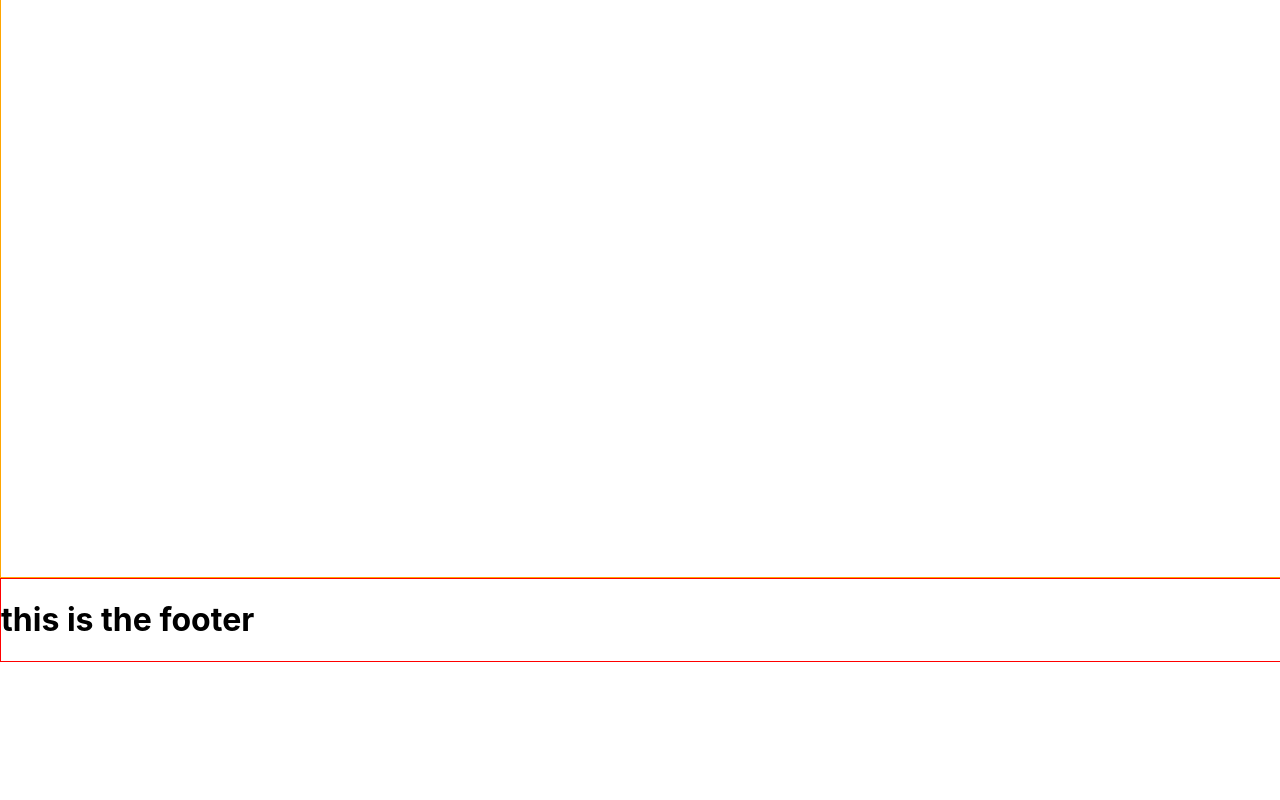
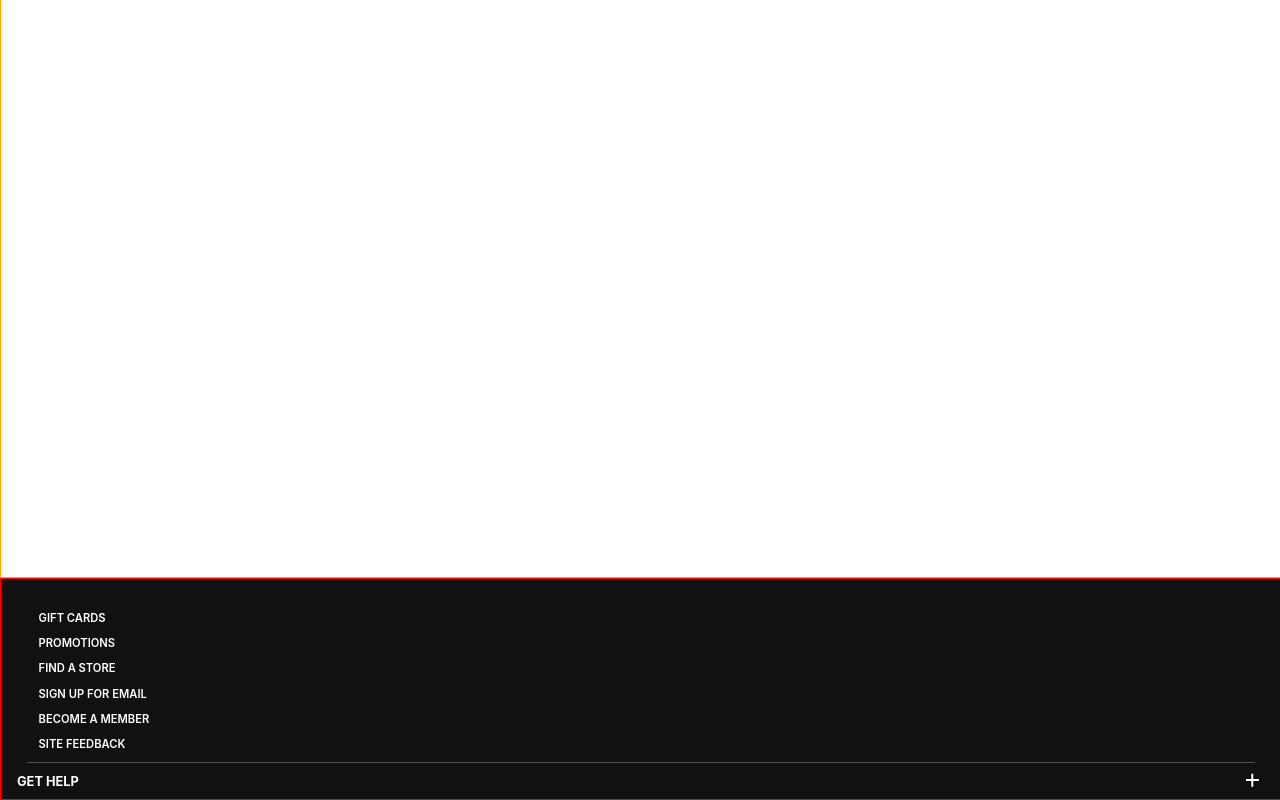
Before and after one commit to gdelv/jordanFrontend, a React (Create React App) app: page / in a window 1280 px wide. Shown: the part 553-1353 px from the top of the page. Before the commit the page ends 1215 px from the top, so only its background shows below. Built offline with nearby package versions, Linux system fonts and the light colour scheme.

Commit message:
added help component to footer

```diff
--- a/src/App.css
+++ b/src/App.css
@@ -9,7 +9,7 @@
 footer {
   display: block;
   position: relative;
-
+  background-color: #111;
   /* scroll: none; */
   height: fit-content;
   width: 100%;
--- /dev/null
+++ b/src/components/Help.jsx
@@ -0,0 +1,57 @@
+import React from 'react'
+// import { FiPlus } from 'react-icons/fi'
+class Help extends React.Component {
+    constructor () {
+        super()
+        this.state = {
+            modal: false,
+            plusClassName: ""
+        }
+    }
+    renderHelp = () => {
+        return (
+        <div className='help-container'>
+            <h2>Get help</h2>
+            <div className='plus-container' onClick={() => this.handleClick()}>
+                <span className={`plus-line vertical ${this.state.plusClassName}`}></span>
+                <span className='plus-line horizontal'></span>
+            </div>
+            {/* <FiPlus className='help-plus' onClick={() => this.handleClick()}/> */}
+        </div>
+        )
+    }
+    renderLinks = () => {
+        if(this.state.modal) {
+        return (
+            <div className='help-modal'>
+                <a href='/'>Order Status</a>
+                <a href='/'>Shipping and Delivery</a>
+                <a href='/'>Returns</a>
+                <a href='/'>Payment Options</a>
+                <a href='/'>Gift Card Balance</a>
+                <a href='/'>Contact Us</a>
+            </div>
+        )
+    }
+    }
+    handleClick = () => {
+        this.changeToMinus()
+        this.setState({ modal: !this.state.modal })
+    }
+    changeToMinus = () => {
+        if(this.state.plusClassName === "") {
+            this.setState({ plusClassName: "close" })
+        } else if(this.state.plusClassName === "close") {
+            this.setState({ plusClassName: "" })
+        }
+    }
+    render() {
+        return (
+            <>
+            {this.renderHelp()}
+            {this.renderLinks()}
+            </>
+        )
+    }
+}
+export default Help
--- /dev/null
+++ b/src/components/MainLinks.jsx
@@ -0,0 +1,14 @@
+import React from 'react'
+
+export const MainLinks = () => {
+    return (
+        <div className='main-links'>
+            <a href='https://www.nike.com/gift-cards' target='_blank' rel="noopener noreferrer">Gift Cards</a>
+            <a href='https://www.nike.com/promo-code'target='_blank' rel="noopener noreferrer" >Promotions</a>
+            <a href='https://www.nike.com/retail/?page=1&storesPerPage=15'target='_blank' rel="noopener noreferrer" >Find a Store</a>
+            <a href='https://www.nike.com/jordan#emailsignup'target='_blank' rel="noopener noreferrer" >Sign up for email</a>
+            <a href='https://www.nike.com/register'target='_blank' rel="noopener noreferrer" >Become a member</a>
+            <a href='https://www.nike.com/jordan#usabilla-button'target='_blank' rel="noopener noreferrer" >Site feedback</a>
+        </div>
+    )
+}
--- a/src/shared/Footer.jsx
+++ b/src/shared/Footer.jsx
@@ -1,9 +1,14 @@
 import React from 'react'
-
+import '../styles/Footer.css'
+import {MainLinks} from '../components/MainLinks'
+import Help from '../components/Help'
 const Footer = () => {
     return (
         <>
-            <h1>this is the footer</h1>
+            <div className='footer-container'>
+                <MainLinks/>
+                <Help/>
+            </div>
         </>
     )
 }
--- /dev/null
+++ b/src/styles/Footer.css
@@ -0,0 +1,86 @@
+.main-links {
+    display: flex;
+    flex-direction: column;
+    padding-left: .7rem;
+    padding-top: 2rem;
+    align-items: flex-start;
+    border-bottom: 1px solid rgb(80, 80, 80);
+    margin: 0 auto;
+    width: 95%;
+}
+
+.main-links a {
+    text-decoration: none;
+    text-transform: uppercase;
+    color: white;
+    padding-bottom:.7rem ;
+    font-weight: 600;
+    font-size: .7rem;
+}
+
+.help-container {
+    color: white;
+    display: flex;
+    justify-content: space-between;
+}
+
+.help-container h2 {
+    padding-left: 1rem;
+    text-transform: uppercase;
+    font-size: .8rem;
+
+}
+.plus-container {
+    display: inline-block;
+    position: relative;
+    margin: auto 1rem auto 0;
+    width: 25px;
+    height: 25px;
+    /* border: 1px solid red; */
+}
+.plus-line {
+    position: absolute;
+    width: 12px;
+    height: 2px;
+    background-color: white;
+    transition: all cubic-bezier(0.26, 0.1, 0.27, 1.55) .35s;
+}
+.vertical {
+    left: 25%;
+    width: 50%;
+    bottom: 50%;
+    transform: rotate(90deg);
+}
+.horizontal {
+    bottom: 50%;
+    left: 25%;
+    width: 50%;
+    transform: rotate(0deg);
+}
+
+.close {
+    transform: rotate(180deg);
+}
+
+.help-plus {
+    margin: auto 0;
+    padding-right: 1rem;
+}
+.help-modal {
+    /* border: 1px solid red; */
+    height: fit-content;
+    width: 100%;
+    display: flex;
+    flex-direction: column;
+    align-items: flex-start;
+    padding-left: 1rem;
+    border-bottom: 1px solid rgb(80, 80, 80);
+
+}
+
+.help-modal a {
+    text-decoration: none;
+    padding-bottom: .6rem;
+    color: gray;
+    font-size: .7rem;
+}
--- a/src/styles/Nav.css
+++ b/src/styles/Nav.css
@@ -26,7 +26,7 @@ nav {
     /* color: blue; */
     /* top: 4rem; */
     z-index: 9999;
-    border-bottom: 2px solid black;
+    border-bottom: 1px solid black;
     padding: 2rem 1em;
     width: 90%;
     /* border: 1px solid red; */
```
